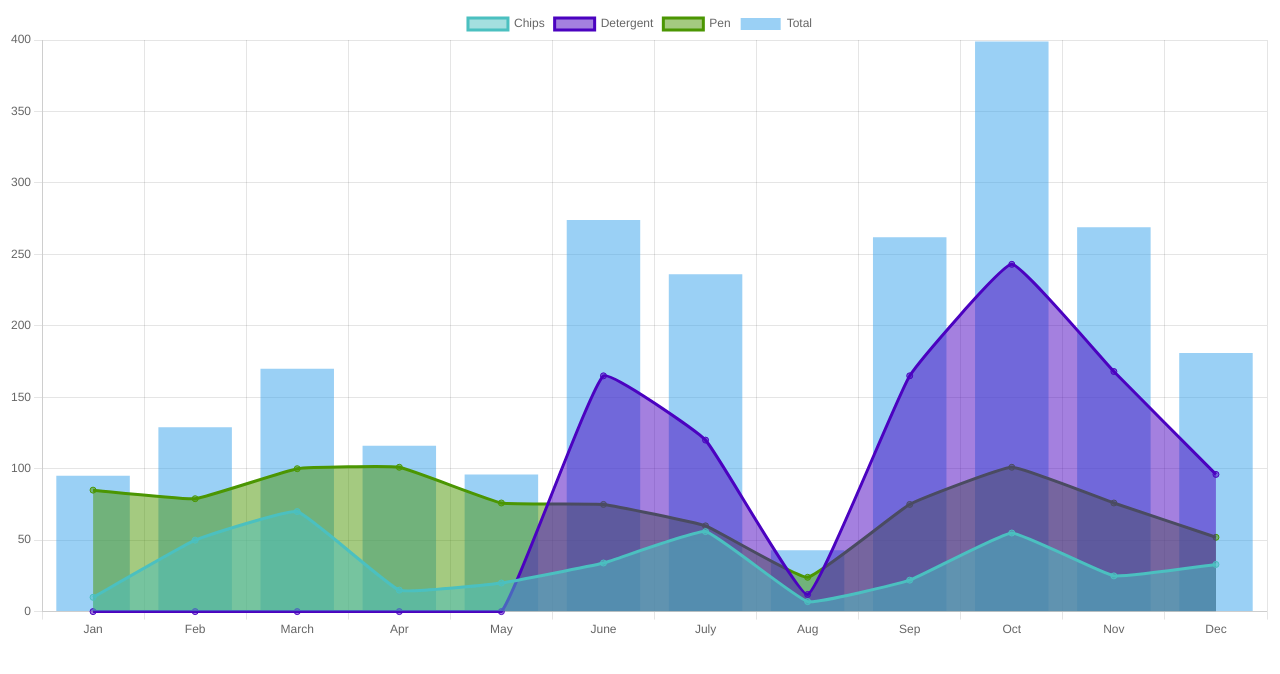
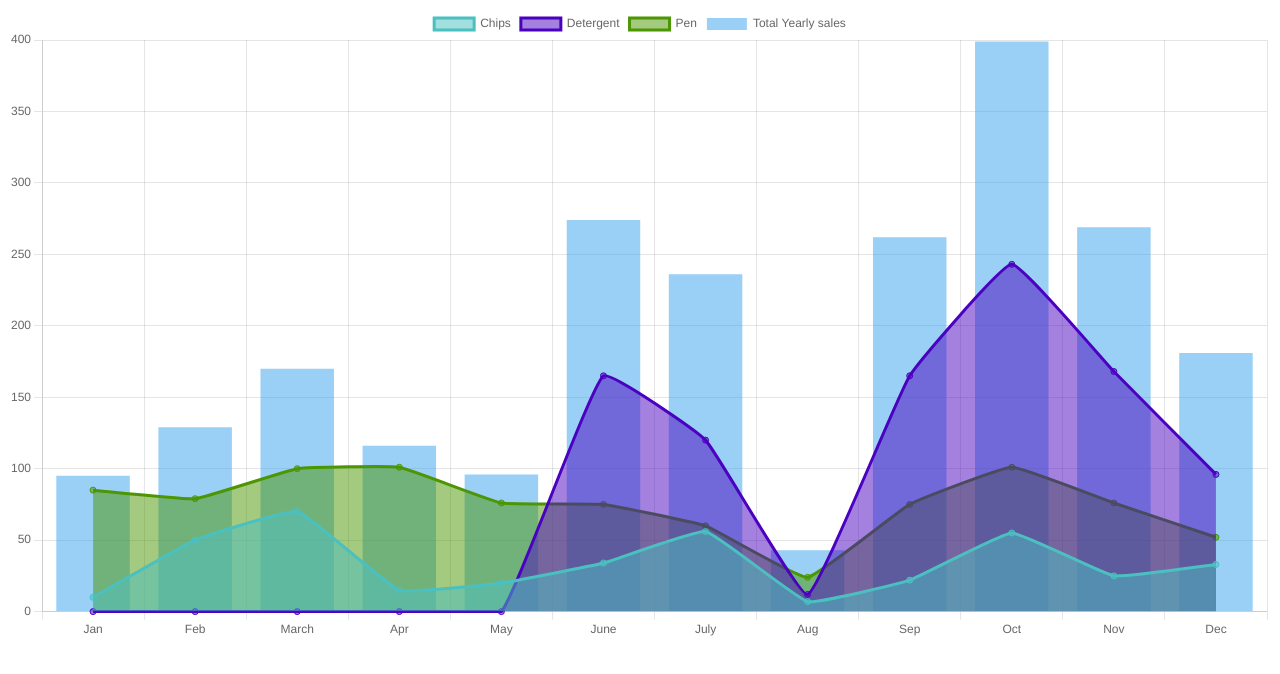
Before and after one commit to Mashrur749/chartjs_course, a plain HTML site: page index.html in a window 1280 px wide. Drawn offline with Linux system fonts and the light colour scheme.

Commit message:
bar chart fixed and formatted all the files

```diff
--- a/mixed.js
+++ b/mixed.js
@@ -1,79 +1,88 @@
 // Show monthly total sales in bar chart
 // Show product sales in line chart
 
-const ctx = document.querySelector("#myChart")
-const monthsInYear = ["Jan", "Feb", "March", "Apr", "May", "June", "July", "Aug", "Sep", "Oct", "Nov", "Dec"];
+const ctx = document.querySelector("#myChart");
+const monthsInYear = [
+  "Jan",
+  "Feb",
+  "March",
+  "Apr",
+  "May",
+  "June",
+  "July",
+  "Aug",
+  "Sep",
+  "Oct",
+  "Nov",
+  "Dec",
+];
 const chips = {
-    type: 'line',
-    label: 'Chips',
-    data: [10, 50, 70, 15, 20, 34,56, 7, 22, 55, 25, 33],
+  type: "line",
+  label: "Chips",
+  data: [10, 50, 70, 15, 20, 34, 56, 7, 22, 55, 25, 33],
   fill: false,
-    borderColor: 'rgb(75, 192, 192)',
-    backgroundColor: 'rgba(75, 192, 192, .5)',
+  borderColor: "rgb(75, 192, 192)",
+  backgroundColor: "rgba(75, 192, 192, .5)",
   fill: true,
-    tension: 0.1
-  }
+  tension: 0.1,
+};
 
 const detergent = {
-    type: 'line',
-    label: 'Detergent',
-    data: [0, 0, 0, 0, 0, 55, 40, 4,55, 81, 56, 32].map(e => e * 3),
+  type: "line",
+  label: "Detergent",
+  data: [0, 0, 0, 0, 0, 55, 40, 4, 55, 81, 56, 32].map((e) => e * 3),
   fill: false,
-    borderColor: 'rgb(75, 2, 192)',
-    backgroundColor: 'rgba(75, 2, 192, .5)',
+  borderColor: "rgb(75, 2, 192)",
+  backgroundColor: "rgba(75, 2, 192, .5)",
   fill: true,
-    tension: .1
-  }
+  tension: 0.1,
+};
 
 const pen = {
-    type: 'line',
-    label: 'Pen',
-    data: [65, 59, 80, 81, 56, 55, 40, 4,55, 81, 56, 32].map(e => e + 20),
+  type: "line",
+  label: "Pen",
+  data: [65, 59, 80, 81, 56, 55, 40, 4, 55, 81, 56, 32].map((e) => e + 20),
   fill: false,
-    borderColor: 'rgb(75, 150, 2)',
+  borderColor: "rgb(75, 150, 2)",
   fill: true,
   fillColor: "red",
   tension: 0.1,
-    backgroundColor: 'rgba(75, 150, 2, .5)',
-  }
+  backgroundColor: "rgba(75, 150, 2, .5)",
+};
 
-  const totalProductSalesData = chips.data.map((e, idx) => e + pen.data[idx] + detergent.data[idx])
+const totalProductSalesData = chips.data.map(
+  (e, idx) => e + pen.data[idx] + detergent.data[idx]
+);
 
 const aggregatedDataset = {
-    type: 'bar',
-    label: 'Total',
+  type: "bar",
+  label: "Total Yearly sales",
   data: totalProductSalesData,
   fill: false,
   fill: true,
   fillColor: "red",
   tension: 0.1,
-    backgroundColor:'rgba(54, 162, 235, 0.5)',
-      borderColor:  'rgba(54, 162, 235, 0.9)'
-  }
+  backgroundColor: "rgba(54, 162, 235, 0.5)",
+  borderColor: "rgba(54, 162, 235, 0.9)",
+};
 
-
-
-
-const datasets = [chips, detergent, pen, aggregatedDataset]
+const datasets = [chips, detergent, pen, aggregatedDataset];
 
 const data = {
   labels: monthsInYear,
-    datasets: datasets
+  datasets: datasets,
 };
 
-
 const config = {
-    type: 'scatter',
+  type: "scatter",
   data: data,
   options: {
     scales: {
       y: {
-          beginAtZero: true
-        }
-      }
-    }
+        beginAtZero: true,
+      },
+    },
+  },
 };
 
-
-
 const chart = new Chart(ctx, config);
```
Also changed, not shown: bar.js (+27 -31 lines), index.html (+1 -1 lines), line_and_area.js (+48 -37 lines), pie_and_doughnut.js (+16 -21 lines), scatter.js (+27 -23 lines). Lines whose indentation alone changed are shown as unchanged.
